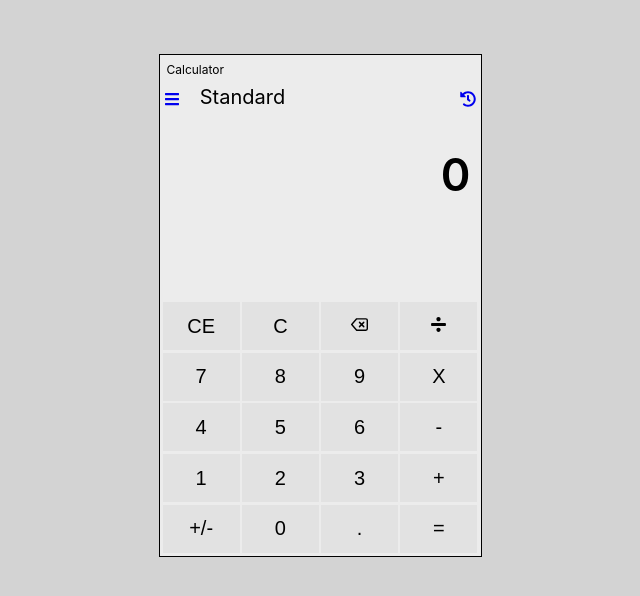
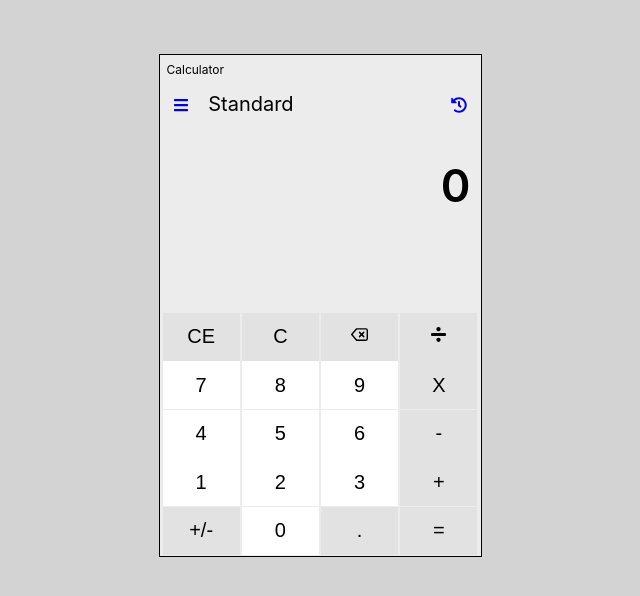
Before and after one commit to FelipeAndrioli/react-windows-calculator, a React (Create React App) app in the folder front_end/: page / in a window 1280 px wide. Shown: the top 596 px of the page, without its empty margins (320-960 px from the left). Built offline with nearby package versions, Linux system fonts and the light colour scheme.

Commit message:
Added sidebar menu and some interactions

```diff
--- a/front_end/package.json
+++ b/front_end/package.json
@@ -11,6 +11,7 @@
     "react-icons": "^3.11.0",
     "react-router-dom": "^5.2.0",
     "react-scripts": "4.0.0",
+    "react-sidebar": "^3.0.2",
     "web-vitals": "^0.2.4"
   },
   "scripts": {
--- a/front_end/src/components/Calculator.css
+++ b/front_end/src/components/Calculator.css
@@ -34,7 +34,7 @@
     margin-bottom: 7px;
     font-weight: 400;
     font-size: 20px;
-    margin-left: 15px;
+    margin-left: 5px;
     margin-bottom: 3px;
 }
 
--- a/front_end/src/components/Calculator.js
+++ b/front_end/src/components/Calculator.js
@@ -1,4 +1,4 @@
-import React from 'react'
+import React, { Component, state } from 'react'
 import Navbar from './header_buttons/Navbar'
 import History from './header_buttons/History'
 import Visor from './Visor'
@@ -8,14 +8,18 @@ import * as FaIcons from 'react-icons/fa'
 
 import './Calculator.css'
 
-function Calculator() {
+class Calculator extends Component {
+    state = { expression: '0' }
+    render() {
+
         const button_array = [
                                 ['CE', 'C', <FiIcons.FiDelete className='delete-icon'/>, <FaIcons.FaDivide className='divide-icon' />],
-                            ['7', '8', '9', 'X'],
-                            ['4', '5', '6', '-'],
-                            ['1', '2', '3', '+'],
-                            ['+/-', '0', '.', '='],
+                                [7, 8, 9, 'X'],
+                                [4, 5, 6, '-'],
+                                [1, 2, 3, '+'],
+                                ['+/-', 0, '.', '='],
                             ]
+
         return (
             <>
                 <div className='CalculatorBody'>
@@ -27,7 +31,7 @@ function Calculator() {
                         </div>
                         <History />
                     </div>
-                <Visor />
+                    <Visor expression={this.state.expression} />
                     <div className='calculator-body-down'>
                         {
                             button_array.map(row => {
@@ -43,5 +47,6 @@ function Calculator() {
             </>
         )
     }
+}
 
 export default Calculator
--- a/front_end/src/components/Visor.js
+++ b/front_end/src/components/Visor.js
@@ -1,11 +1,11 @@
 import React from 'react'
 import './Visor.css'
 
-function Visor() {
+function Visor(props) {
     return (
         <>
         <div className='calculator-visor'>
-            <p>0</p>
+            <p>{props.expression}</p>
         </div>
         </>
     )
--- a/front_end/src/components/buttons/Button.css
+++ b/front_end/src/components/buttons/Button.css
@@ -13,6 +13,10 @@ button:hover {
 }
 
 .blue-act:hover {
-    background-color: rgb(96, 165, 243);
+    background-color: rgb(37, 132, 240);
     color: white;
 }
+
+.number {
+    background-color: white;
+}
--- a/front_end/src/components/buttons/Button.js
+++ b/front_end/src/components/buttons/Button.js
@@ -1,12 +1,28 @@
-import React from 'react'
+import React, { Component, state } from 'react'
 import './Button.css'
 
-function Button(props) {
-    return (
-        <>
-        <button className={props.index == 3 ? 'blue-act' : 'normal-act'}>{props.type}</button>
-        </>
-    )
+class Button extends Component {
+
+    constructor(props) {
+        super(props)
+
+    }
+
+    handleButtonClick = () => {
+        console.log(this.props.items)
+    }
+
+    render () {
+        return (
+            <>
+            <button
+                onClick={this.handleButtonClick}
+                className={this.props.index == 3 ? 'blue-act' : (typeof this.props.type === 'number' ? 'number' : 'normal-act')}>
+                {this.props.type}
+            </button>
+            </>
+        )
+    }
 }
 
 export default Button
--- a/front_end/src/components/header_buttons/History.css
+++ b/front_end/src/components/header_buttons/History.css
@@ -1,7 +1,7 @@
 .history {
     background: none;
-    height: 30px;
-    width: 30px;
+    height: 45px;
+    width: 60px;
 }
 
 .history-icon {
--- a/front_end/src/components/header_buttons/Navbar.css
+++ b/front_end/src/components/header_buttons/Navbar.css
@@ -1,7 +1,7 @@
 .navbar {
     background: none;
-    height: 30px;
-    width: 30px;
+    height: 45px;
+    width: 60px;
 }
 
 .menu-bars {
@@ -18,22 +18,15 @@
     background-color: rgb(212, 212, 212);
 }
 
-/*
 .nav-menu {
-    background-color: none;
-    width: 250px;
-    height: 430px;
-    display: flex;
-    justify-content: center;
+    width: 0px;
+    height: 49%;
     position: fixed;
     top: 125px;
-    left: 227px;
-    transition: 850ms;
+    transition: width 0.5s;
 }
 
 .nav-menu.active {
-    background-color: #cacaca;
-    left: 480px;
-    transition: 350ms;
+    background-color: none;
+    width: 255px;
 }
-*/
--- a/front_end/src/components/header_buttons/Navbar.js
+++ b/front_end/src/components/header_buttons/Navbar.js
@@ -15,9 +15,9 @@ function Navbar() {
                     <FaIcons.FaBars onClick={showSidebar} />
                 </Link>
             </div>
-{/*            <nav className={sidebar ? 'nav-menu active' : 'nav-menu'}>
+            <nav className={sidebar ? 'nav-menu active' : 'nav-menu'}>
 
-    </nav> */}
+            </nav>
         </IconContext.Provider>
         </>
     )
```
Also changed, not shown: 1 other file (tests, documents, lock files or other folders). Lines whose indentation alone changed are shown as unchanged.
